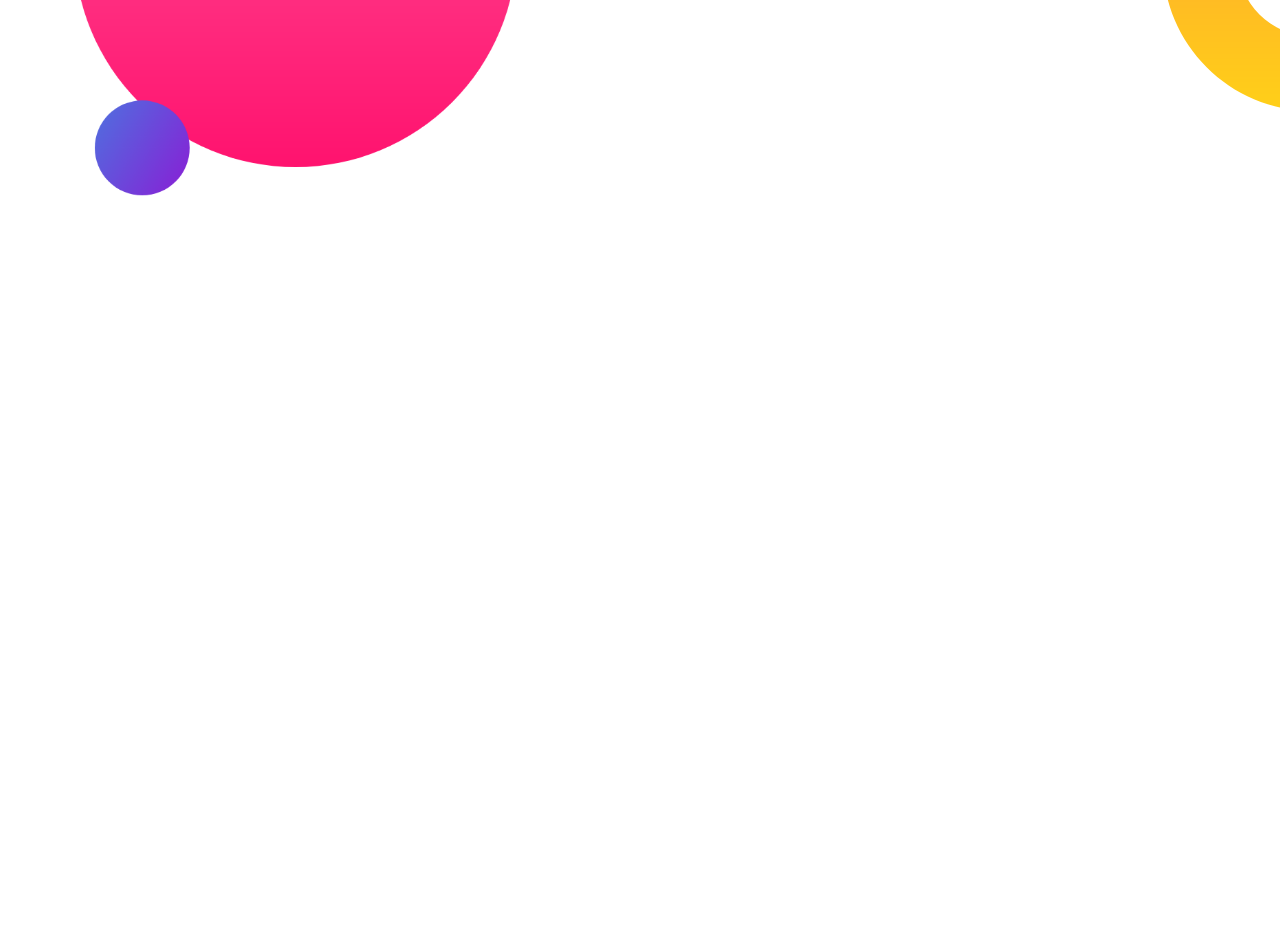
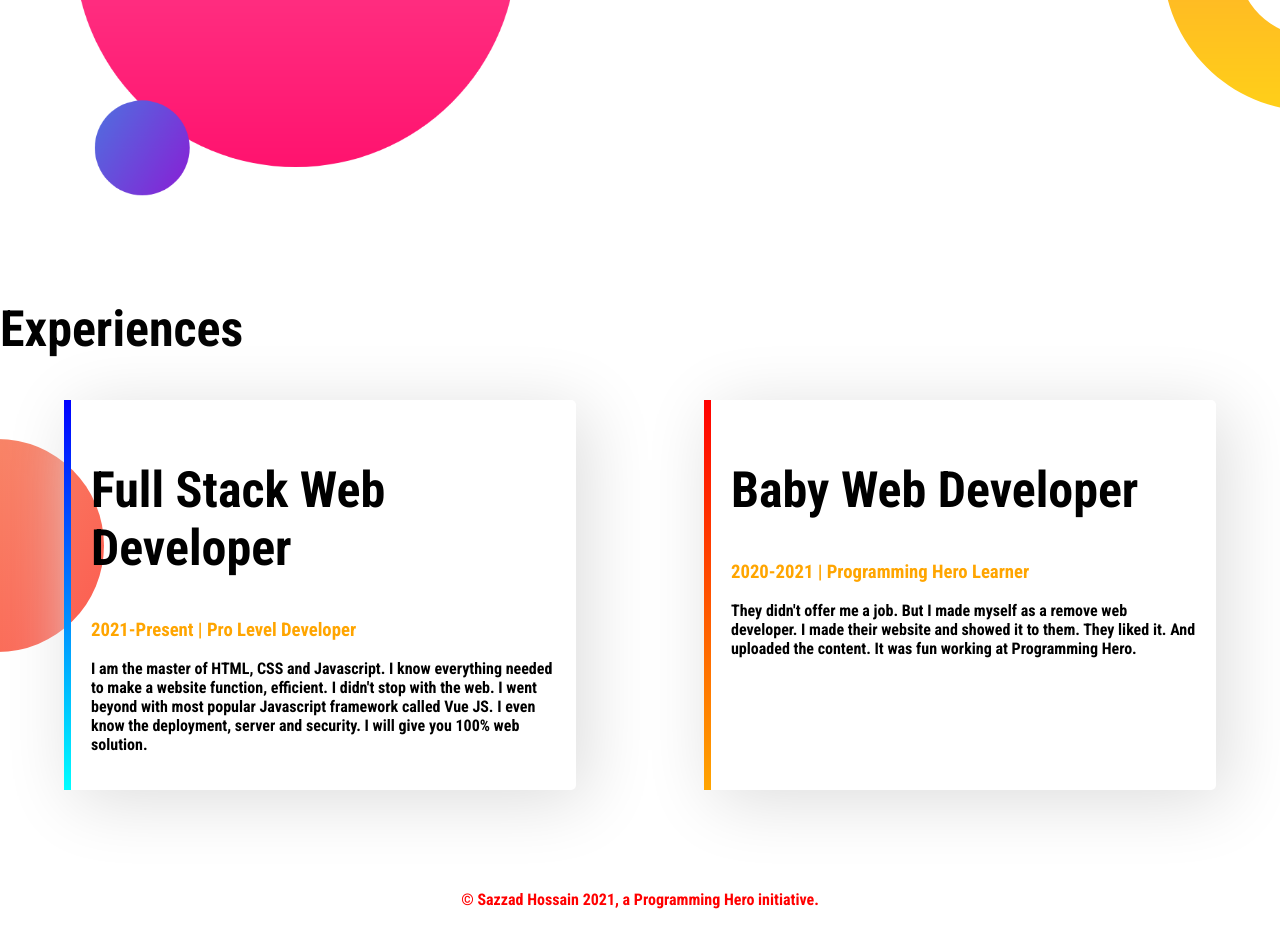
Before and after one commit to Sazzadweb/second, a plain HTML site: page index.html in a window 1280 px wide. Shown: the part 868-1793 px from the top of the page. Before the commit the page ends 1168 px from the top, so only its background shows below. Drawn offline with Linux system fonts and the light colour scheme; a web font is replaced by a local one.

Commit message:
final work

```diff
--- a/index.html
+++ b/index.html
@@ -11,7 +11,7 @@
     <link href="https://fonts.googleapis.com/css2?family=Qahiri&family=Roboto+Condensed:wght@700&display=swap" rel="stylesheet">
 </head>
 <body>
-    <section class="bi" >
+    <section class="bi flxi" >
 
     <div class="d1" >
         <h1>Welcome to </h1>
@@ -27,7 +27,7 @@
     </div>
     </section>
 
-    <section class="db">
+    <section class="db flxi">
         <div class="d1" >
             <img src="img/my-bg2.png" alt="">
         </div>
@@ -38,5 +38,35 @@
             <a href="" target="blank" class="bt"> Download CV</a>
         </div>
     </section>
+
+    <section class="ex">
+
+        <h1>Experiences</h1>
+      <div class="flxi">
+        <div class="de" id="wr">
+            <h1>Full Stack Web Developer</h1>
+            <h3 style="color: orange;">2021-Present | Pro Level Developer</h3>
+            <p>I am the master of HTML, CSS and Javascript. I know everything needed to make a website function, efficient. I didn't stop with the web. I went beyond with most popular Javascript framework called Vue JS. I even know the deployment, server and security. I will give you 100% web solution.</p>
+        </div>
+
+        <div class="de" id="wd">
+         <h1>Baby Web Developer</h1>
+         <h3 style="color: orange;">2020-2021 | Programming Hero Learner</h3>
+         <p>They didn't offer me a job. But I made myself as a remove web developer. I made their website and showed it to them. They liked it. And uploaded the content. It was fun working at Programming Hero.</p>
+     </div>
+
+
+
+
+
+      </div>
+
+
+
+
+    </section>
+    <footer>
+        <p>© Sazzad Hossain 2021, a Programming Hero initiative.</p>
+    </footer>
 </body>
 </html>
--- a/style.css
+++ b/style.css
@@ -6,21 +6,25 @@ body{
 h1{
     font-size: 50px;
 }
-section{
-    display: flex;
+.flxi{  display: flex;
     margin-bottom: 100px;
+
+
 }
 .d1{
     width: 50%;
     padding-left: 2%;
 
+
+
 }
 .d1 img{
     width: 80%;
+
 }
 .bt{
-    text-decoration: none;
-    padding: 10px 40px;
+ text-decoration: none;
+ padding: 10px 40px;
    background-color:orangered;
    border-radius: 3px;
    color: black;
@@ -38,3 +42,36 @@ section{
     background-repeat: no-repeat;
     background-position: right;
 }
+.de{
+    box-shadow: 10px 10px 70px gainsboro;
+    width: 40%;
+   margin-left: 5%;
+   margin-right: 5%;
+   padding: 20px;
+   border-radius: 5px;
+
+
+
+
+}
+.ex{
+    background-image: url(img/exp-bg.png);
+    background-repeat: no-repeat;
+    background-position: left;
+
+}
+#wr{
+    border-left: 7px solid;
+    border-image: linear-gradient(blue, cyan)1;
+    border-image-slice: 1px;
+}
+#wd{
+    border-left: 7px solid;
+    border-image: linear-gradient(red,orange)1;
+   border-image-slice: 1px;
+}
+footer p{
+    text-align: center;
+    color: red;
+
+}
```
